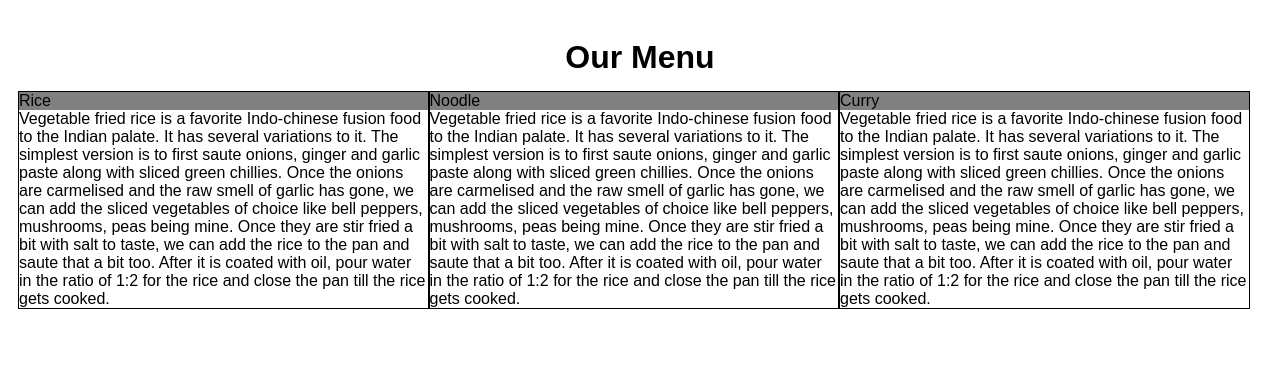
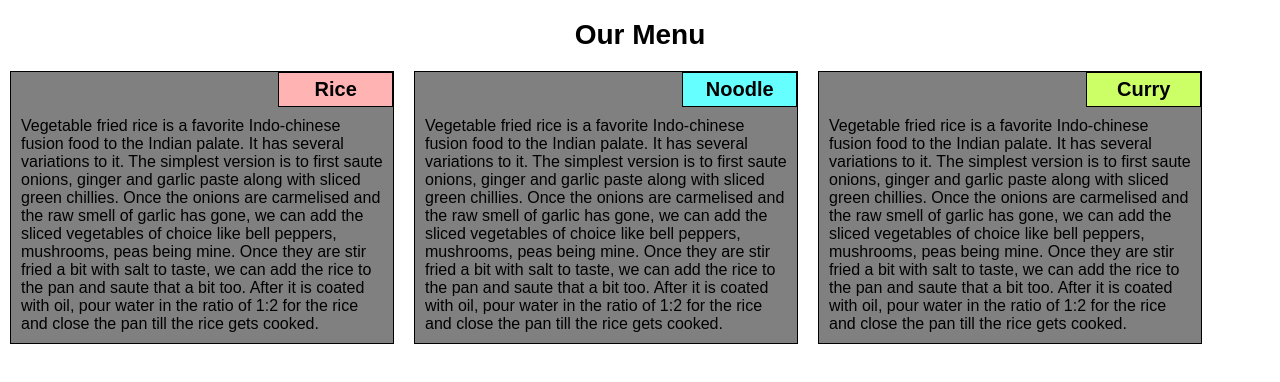
Before and after one commit to susithra/coursera-test, a plain HTML site: page site/module2-assign/index.html in a window 1280 px wide. Drawn offline with Linux system fonts and the light colour scheme.

Commit message:
Updated css commit2

```diff
--- a/site/module2-assign/mod2style.css
+++ b/site/module2-assign/mod2style.css
@@ -1,37 +1,75 @@
+
 * {
-  box-sizing: border-box; }
+  box-sizing: border-box;
+}
 
 h1{
-   margin-bottom: 15px;
+   margin-bottom: 10px;
    text-align: center;
-
+   font-size: 175%;
 }
 body{
-   padding: 10px;
-   font-family: ariel, sans-serif, helvetica;
+   padding: 0px;
+   margin:0px;
+   font-family: sans-serif, helvetica;
 }
 
 
 .ttl{
-	position: relative;
+    position: relative;
+    left: 70%;
     right: 0px;
     top: 0px;
+    width: 30%;
     color: black;
-    background-color: gray;
+    text-align: center;
+    font-weight: bold;
+    font-size: 125%;
+    border: 1px;
+    border-style: solid ;
+    padding:5px;
+
+}
+#container{
+   width: 100%;
+   margin: 0px;
+   padding: 0px;
+}
+
+#d1{
+   background-color:  #ffb3b3;
+}
+
+#d2 {
+   background-color: #66ffff;
+}
+
+#d3{
+	background-color: #ccff66;
+}
+
+#c1,#c2,#c3{
+	padding:10px;
 }
 
 @media (max-width: 767px){
-  .col-sm-12 {
+ .col-sm-1, .col-sm-2, .col-sm-3, .col-sm-4, .col-sm-5, .col-sm-6, .col-sm-7, .col-sm-8, .col-sm-9, .col-sm-10, .col-sm-11, .col-sm-12 {
   	float: left;
-    border: 1px solid green;
-    width: 100%;
-  }
+    border: 1px solid black;
+    margin:10px;
+    background-color:gray;
+   }
+   .col-sm-12{
+     width: 98%;
+   }
 }
 
 @media (min-width:768px) and (max-width: 991px){
 .col-md-1, .col-md-2, .col-md-3, .col-md-4, .col-md-5, .col-md-6, .col-md-7, .col-md-8, .col-md-9, .col-md-10, .col-md-11, .col-md-12 {
     float: left;
-    border: 1px solid green;
+    border: 1px solid black;
+    background-color:gray;
+    margin: 10px;
   }
   .col-md-1 {
     width: 8.33%;
@@ -44,12 +82,14 @@
   }
   .col-md-4 {
     width: 33%;
+
   }
   .col-md-5 {
     width: 41.66%;
   }
   .col-md-6 {
-    width: 50%;
+    width: 47.6%;
+
   }
   .col-md-7 {
     width: 58.33%;
@@ -67,7 +107,8 @@
     width: 91.66%;
   }
   .col-md-12 {
-    width: 100%;
+    width: 98%;
+
   }
 
 }
@@ -76,6 +117,10 @@
   .col-lg-1, .col-lg-2, .col-lg-3, .col-lg-4, .col-lg-5, .col-lg-6, .col-lg-7, .col-lg-8, .col-lg-9, .col-lg-10, .col-lg-11, .col-lg-12 {
     float: left;
     border: 1px solid black;
+    background-color:gray;
+    margin: 10px;
+    position:relative;
+
   }
   .col-lg-1 {
     width: 8.33%;
@@ -85,9 +130,12 @@
   }
   .col-lg-3 {
     width: 25%;
+
   }
   .col-lg-4 {
-    width: 33%;
+    width: 30%;
+
+
   }
   .col-lg-5 {
     width: 41.66%;
```
